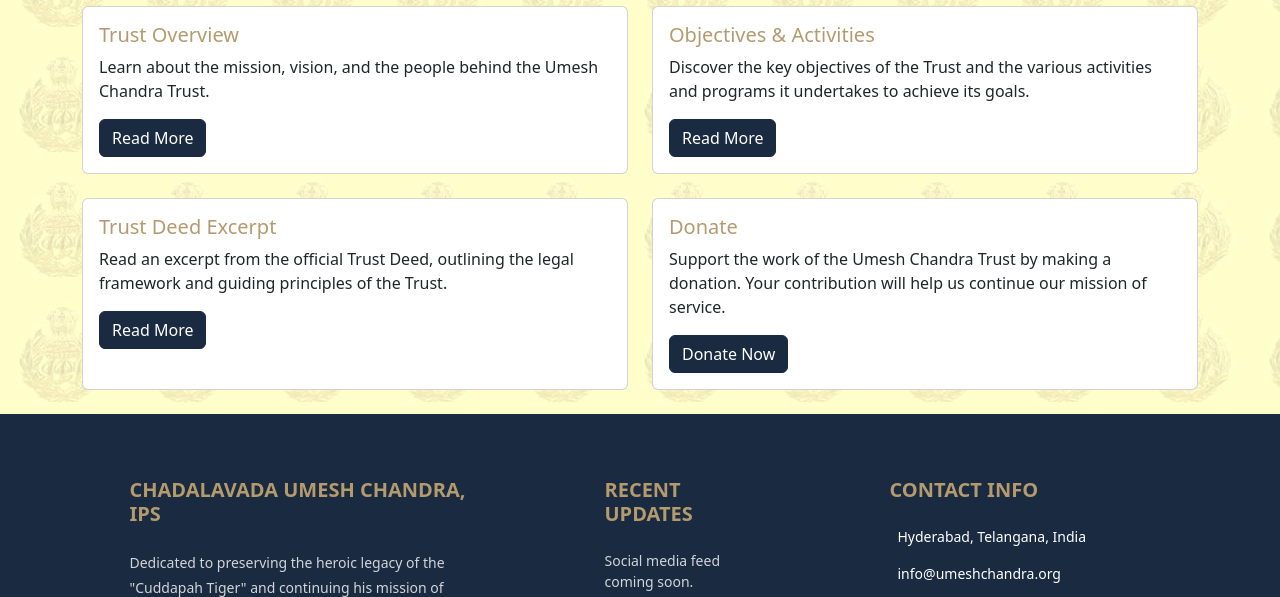
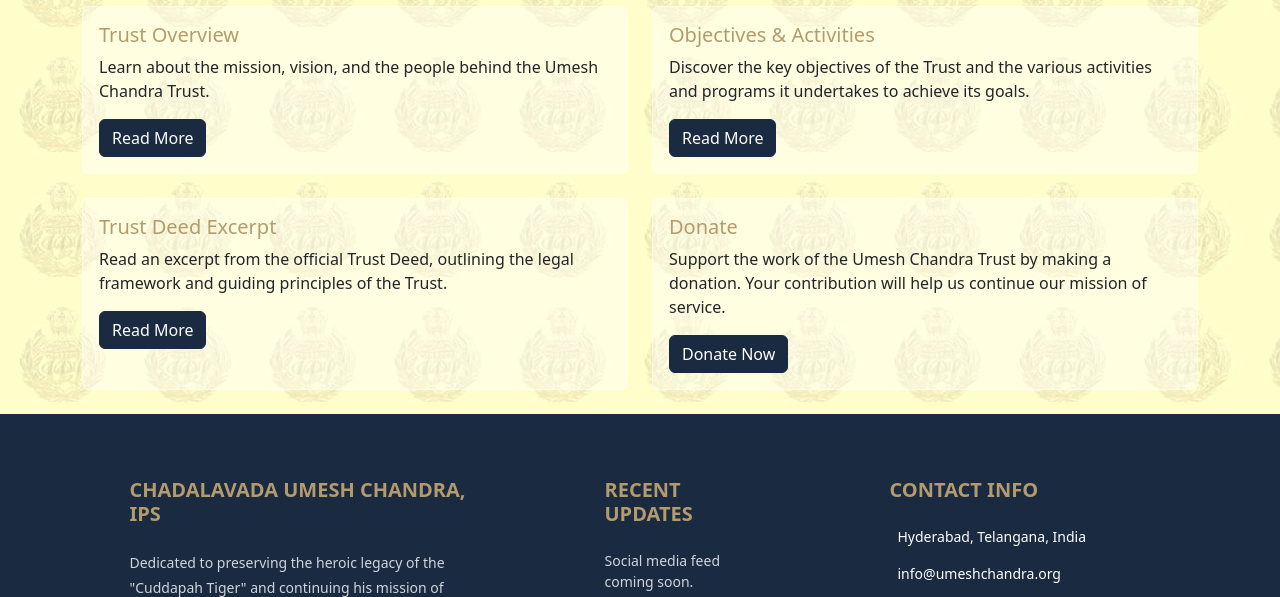
Before and after one commit to sanjeetjh/umeshchandra, an Astro site: page /umeshchandra/trust in a window 1280 px wide. Shown: the part 208-805 px from the top of the page. Built offline with nearby package versions, Linux system fonts and the light colour scheme; Astro itself is replaced by a stand-in of ours; some icons are missing.

Commit message:
remove bg

```diff
--- a/src/styles/global.css
+++ b/src/styles/global.css
@@ -113,3 +113,10 @@
         display: block;
     }
 }
+ul li.list-group-item{
+    background: none;
+}
+.card {
+    background-color: rgba(255, 255, 255, 0.4);  /* Semi-transparent white background */
+    border-color: rgba(255, 255, 255, 0.4); /* Semi-transparent white border */
+}
```
